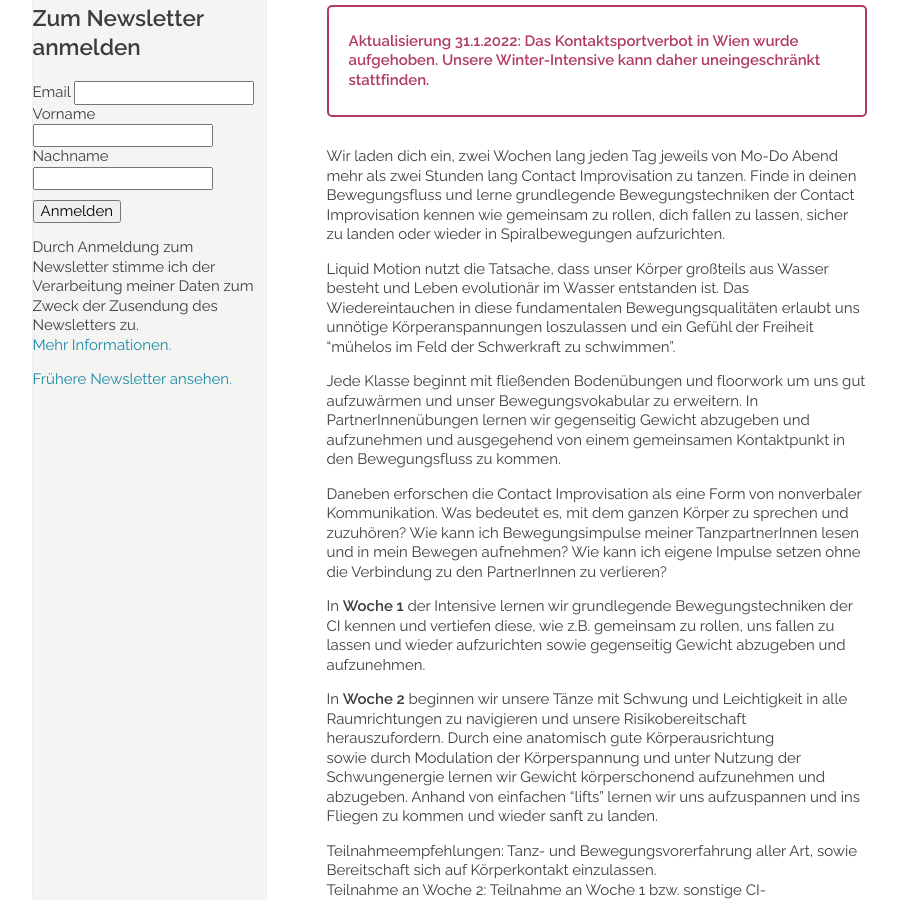
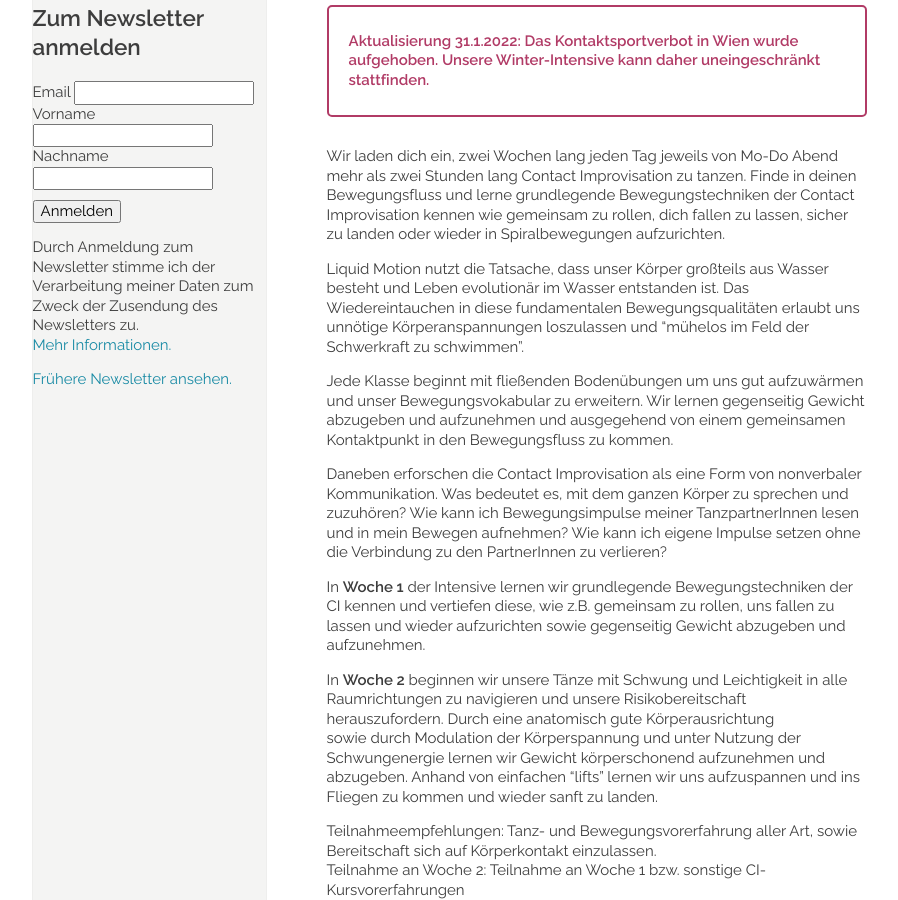
Before and after one commit to manulari/rollingpointat, a Jekyll site: the page built from _pages_de/winterintensive.md, in a window 1280 px wide and 900 px high, scrolled down 917 px. Shown: the whole window, without its empty margins (152-1050 px from the left). Built offline with Jekyll 4.4.1, drawn with Linux system fonts in a browser that asks for light colours; comment, search, counter and statistics services are not loaded.

Commit message:
Update page (de) “winterintensive”

```diff
--- a/_pages_de/winterintensive.md
+++ b/_pages_de/winterintensive.md
@@ -27,9 +27,9 @@ Di und Mi (15.2., 16.2., 22.2., 23.2.): Turnsaal Einsiedlergasse 7, 5. Bez.
 
 Wir laden dich ein, zwei Wochen lang jeden Tag jeweils von Mo-Do Abend mehr als zwei Stunden lang Contact Improvisation zu tanzen. Finde in deinen Bewegungsfluss und lerne grundlegende Bewegungstechniken der Contact Improvisation kennen wie gemeinsam zu rollen, dich fallen zu lassen, sicher zu landen oder wieder in Spiralbewegungen aufzurichten.
 
-Liquid Motion nutzt die Tatsache, dass unser Körper großteils aus Wasser besteht und Leben evolutionär im Wasser entstanden ist. Das Wiedereintauchen in diese fundamentalen Bewegungsqualitäten erlaubt uns unnötige Körperanspannungen loszulassen und ein Gefühl der Freiheit "mühelos im Feld der Schwerkraft zu schwimmen".
+Liquid Motion nutzt die Tatsache, dass unser Körper großteils aus Wasser besteht und Leben evolutionär im Wasser entstanden ist. Das Wiedereintauchen in diese fundamentalen Bewegungsqualitäten erlaubt uns unnötige Körperanspannungen loszulassen und "mühelos im Feld der Schwerkraft zu schwimmen".
 
-Jede Klasse beginnt mit fließenden Bodenübungen und floorwork um uns gut aufzuwärmen und unser Bewegungsvokabular zu erweitern. In PartnerInnenübungen lernen wir gegenseitig Gewicht abzugeben und aufzunehmen und ausgegehend von einem gemeinsamen Kontaktpunkt in den Bewegungsfluss zu kommen.
+Jede Klasse beginnt mit fließenden Bodenübungen um uns gut aufzuwärmen und unser Bewegungsvokabular zu erweitern. Wir lernen gegenseitig Gewicht abzugeben und aufzunehmen und ausgegehend von einem gemeinsamen Kontaktpunkt in den Bewegungsfluss zu kommen.
 
 Daneben erforschen die Contact Improvisation als eine Form von nonverbaler Kommunikation. Was bedeutet es, mit dem ganzen Körper zu sprechen und zuzuhören? Wie kann ich Bewegungsimpulse meiner TanzpartnerInnen lesen und in mein Bewegen aufnehmen? Wie kann ich eigene Impulse setzen ohne die Verbindung zu den PartnerInnen zu verlieren?
 
```
